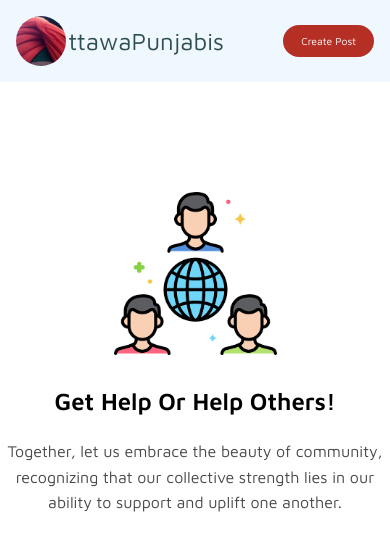
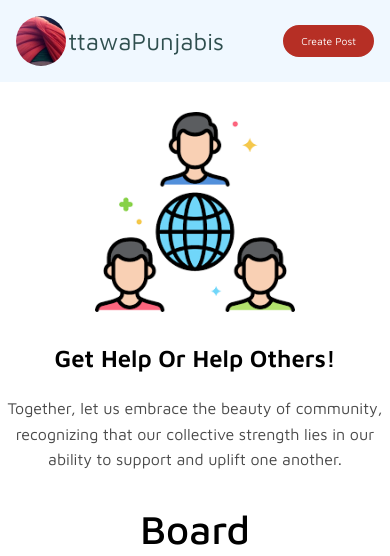
Before and after one commit to ShubhamUjinwal/OttawaPunjabis, an Angular app: page / in a window 390 px wide. Shown: the top 556 px of the page. Built offline with nearby package versions, Linux system fonts and the light colour scheme; what ngx-drag-scroll would draw is missing.

Commit message:
Adjust home img and margin

```diff
--- a/src/app/home/home.component.scss
+++ b/src/app/home/home.component.scss
@@ -59,12 +59,14 @@
 
 @media (min-width: 360px) and (max-width: 420px) {
   .home {
-    margin: 10em 0 2em 0;
+    margin: 5em 0 2em 0;
     font-size: 16px;
   }
   .home-col-1 {
     img {
-      width: 50%;
+      // width: 50%;
+      width: 200px;
+      height: 200px;
     }
   }
 }
```
